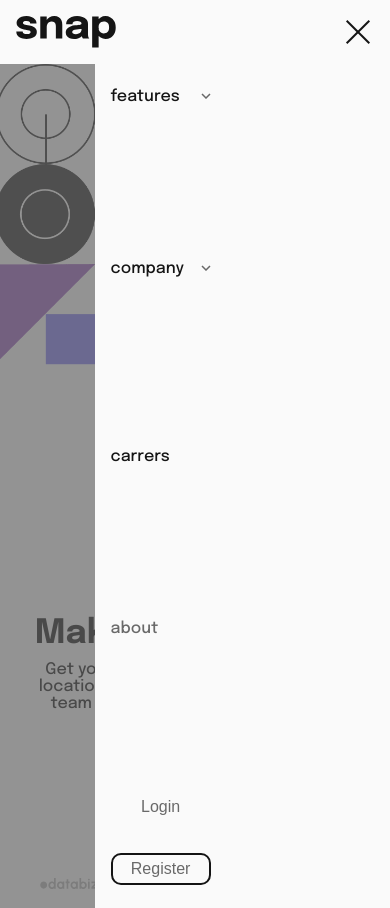
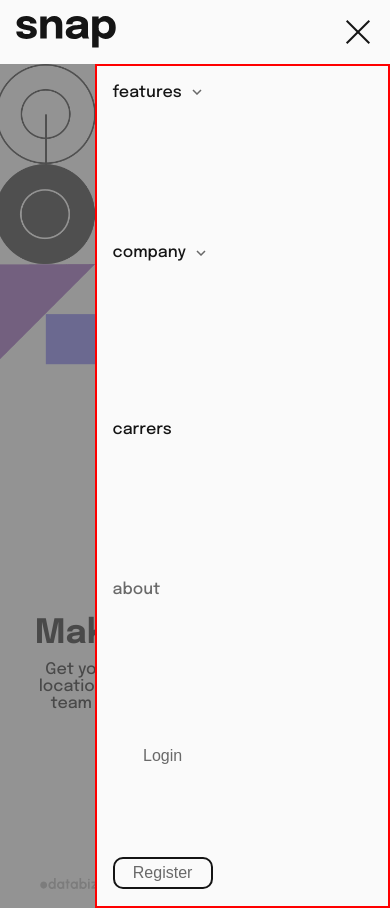
Before and after one commit to marcoDmc/dropdown-navigation, a website: page index.html in a window 390 px wide. Both pictures are taken after a click on the picture 355 px from the left and 32 px from the top of the page. Drawn offline with Linux system fonts and the light colour scheme.

Commit message:
:lipstick: test

```diff
--- a/styles/index.css
+++ b/styles/index.css
@@ -253,9 +253,13 @@ li:hover {
     overflow: hidden;
     display: none;
     padding: 1.1rem 1rem;
+    border: 2px solid red;
+    flex-direction: column;
+    align-items: start;
+    justify-content: space-around;
   }
   .header__page .header__page-menu-open {
-    display: grid;
+    display: flex;
   }
 
   .header__page-background {
@@ -274,9 +278,11 @@ li:hover {
   }
 
   .header__page-wrapper-buttons {
-    display: grid;
+    display: flex;
+    flex-direction: column;
+    align-items: start;
+    justify-content: space-between;
     width: 100%;
-    place-items: start;
     padding: 0;
   }
   .header__page-wrapper-buttons .register:hover {
@@ -308,7 +314,9 @@ li:hover {
     display: grid;
   }
   .header__page .header__page-menu .header__page-list-company {
-    top: 180px;
+    top: 160px;
+    border: 2px solid red;
+    bottom: 0;
     background: transparent;
     box-shadow: none;
     left: 15px;
@@ -326,7 +334,7 @@ li:hover {
   .header__page .header__page-menu .header__page-list-company-open {
     display: grid;
   }
-  .carrers{
+  .carrers {
     margin-top: 1rem;
   }
 
```
